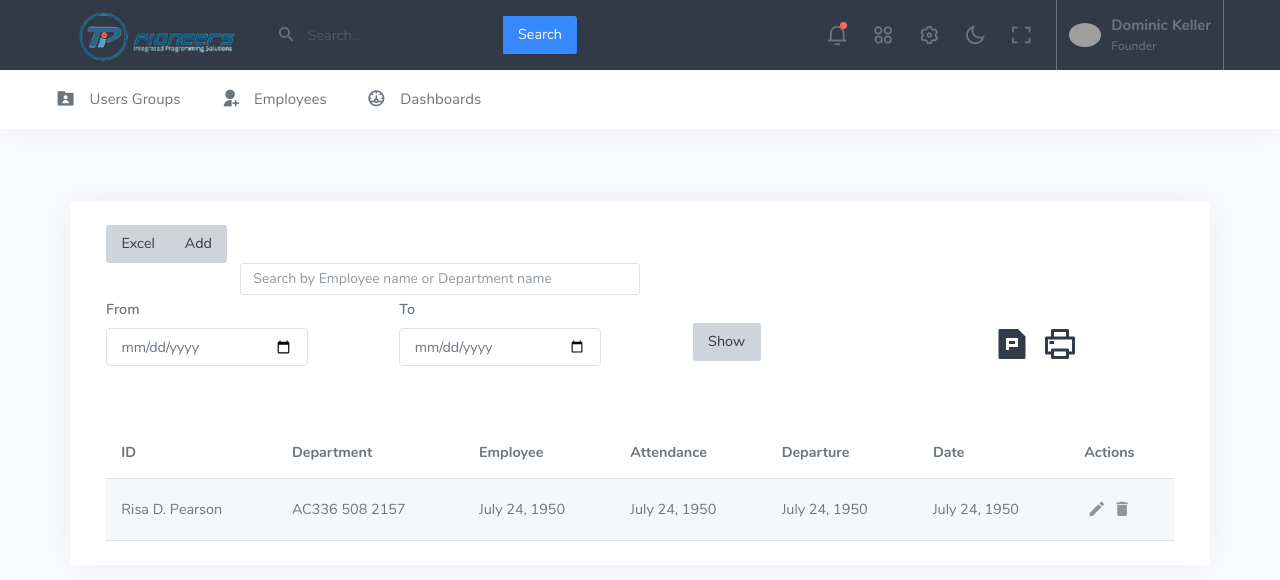
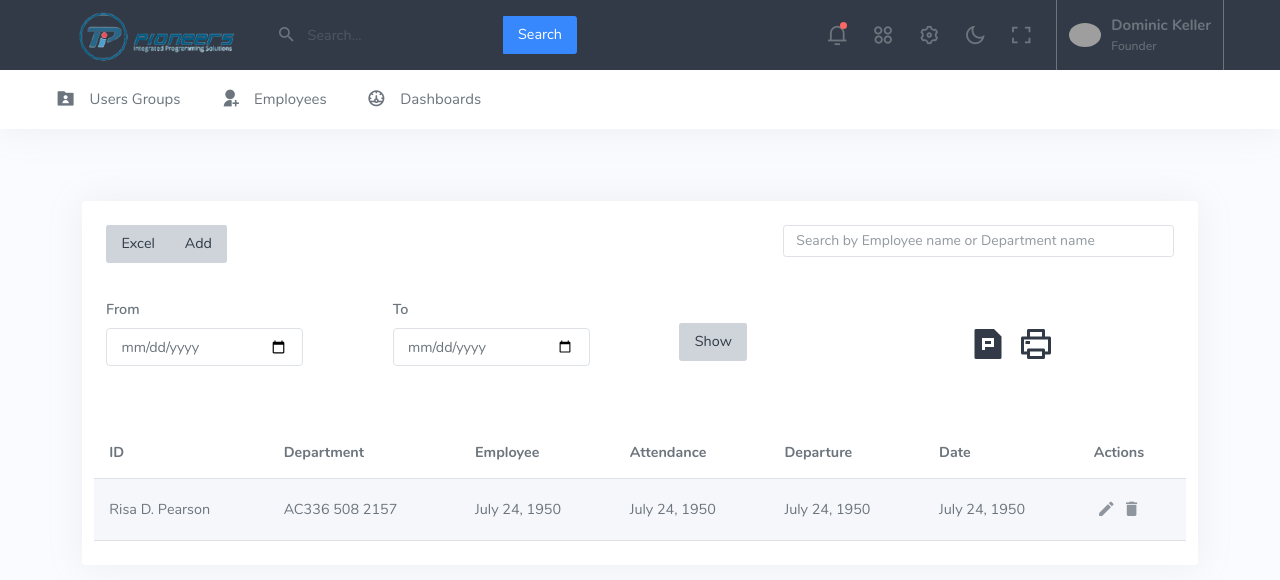
Before and after one commit to HR-Mangment-System/HRMangmentSystem-Frontend, an Angular app: page /attendance-departure in a window 1280 px wide. Shown: the top 580 px of the page. Built offline with nearby package versions, Linux system fonts and the light colour scheme; grey boxes are pictures that could not be loaded.

Commit message:
pdf export handle

```diff
--- a/package.json
+++ b/package.json
@@ -20,6 +20,8 @@
     "@angular/router": "^16.2.0",
     "bootstrap": "^5.3.3",
     "bootstrap-icons": "^1.11.3",
+    "jspdf": "^2.5.1",
+    "jspdf-autotable": "^3.8.2",
     "jwt-decode": "^4.0.0",
     "rxjs": "~7.8.0",
     "tslib": "^2.3.0",
--- a/src/app/Pages/attendance-departure/attendance-departure.component.css
+++ b/src/app/Pages/attendance-departure/attendance-departure.component.css
@@ -0,0 +1,6 @@
+.print {
+  color: rgb(49, 58, 70);
+}
+.print:hover {
+  cursor: pointer;
+}
--- a/src/app/Pages/attendance-departure/attendance-departure.component.html
+++ b/src/app/Pages/attendance-departure/attendance-departure.component.html
@@ -1,12 +1,20 @@
 <div class="container mt-5">
-  <div class="row">
-    <div class="card">
-      <div class="card-body">
+  <div class="card">
+    <div class="card-body">
+      <div class="row">
         <div class="col-sm-12 col-md-6">
           <div class="dt-buttons btn-group flex-wrap">
-            <label class="btn btn-soft-dark buttons-copy buttons-html5" tabindex="0" aria-controls="datatable-buttons">
+            <label
+              class="btn btn-soft-dark buttons-copy buttons-html5"
+              tabindex="0"
+              aria-controls="datatable-buttons"
+            >
               <span>Excel</span>
-              <input type="file" (change)="onFileChange($event)" style="display: none;">
+              <input
+                type="file"
+                (change)="onFileChange($event)"
+                style="display: none"
+              />
             </label>
 
             <button
@@ -54,22 +62,25 @@
               <button type="button" class="btn btn-soft-dark mt-3">Show</button>
             </div>
           </div>
-          <div class="col-4 mt-1">
+          <div class="col-md-4 mt-1">
             <a
-              href="javascript: void(0);"
-              class="action-icon mt-2 d-inline-block ms-2 me-5 float-end"
+              class="action-icon mt-2 d-inline-block ms-2 me-5 float-end print"
             >
-              <i class="font-36 text-dark ri-printer-line"></i
+              <i class="font-36 ri-printer-line"></i
             ></a>
             <a
-              href="javascript: void(0);"
-              class="action-icon mt-2 d-inline-block ms-2 float-end"
+              class="action-icon mt-2 d-inline-block ms-2 float-end print"
+              (click)="SavePDF()"
             >
-              <i class="font-36 text-dark ri-file-ppt-fill"></i
+              <i class="font-36 ri-file-ppt-fill"></i
             ></a>
           </div>
         </div>
-        <table class="table table-striped table-centered mb-0">
+        <table
+          class="table table-striped table-centered mb-0"
+          id="content"
+          #content
+        >
           <thead>
             <tr>
               <th>ID</th>
--- a/src/app/Pages/attendance-departure/attendance-departure.component.ts
+++ b/src/app/Pages/attendance-departure/attendance-departure.component.ts
@@ -1,14 +1,14 @@
-import { Component } from '@angular/core';
+import { Component, ViewChild, ElementRef } from '@angular/core';
 import * as XLSX from 'xlsx';
-
+import jsPDF from 'jspdf';
+import autoTable from 'jspdf-autotable';
 @Component({
   selector: 'app-attendance-departure',
   templateUrl: './attendance-departure.component.html',
   styleUrls: ['./attendance-departure.component.css'],
 })
 export class AttendanceDepartureComponent {
-  constructor() { }
-
+  @ViewChild('content', { static: false }) content!: ElementRef;
   onFileChange(event: any) {
     const file = event.target.files[0];
     const reader: FileReader = new FileReader();
@@ -20,15 +20,15 @@ export class AttendanceDepartureComponent {
       const firstSheetName: string = workbook.SheetNames[0];
       const worksheet: XLSX.WorkSheet = workbook.Sheets[firstSheetName];
 
-      const jsonData: any[] = XLSX.utils.sheet_to_json(worksheet, { header: 1 });
+      const jsonData: any[] = XLSX.utils.sheet_to_json(worksheet, {
+        header: 1,
+      });
 
-      // Extract column headers from the first row
       const headers = jsonData[0];
 
-      // Convert the rest of the rows into objects with keys from column headers
-      const formattedData = jsonData.slice(1).map(row => {
+      const formattedData = jsonData.slice(1).map((row) => {
         const formattedRow: any = {};
-        headers.forEach((header:any, index:any) => {
+        headers.forEach((header: any, index: any) => {
           formattedRow[header] = row[index];
         });
         return formattedRow;
@@ -39,4 +39,17 @@ export class AttendanceDepartureComponent {
 
     reader.readAsArrayBuffer(file);
   }
+
+  SavePDF(): void {
+    const table = this.content.nativeElement;
+    table
+      .querySelectorAll(`th:nth-child(${7}), td:nth-child(${7})`)
+      .forEach((cell: HTMLElement) => {
+        cell.style.display = 'none';
+      });
+
+    const doc = new jsPDF();
+    autoTable(doc, { html: table });
+    doc.save('table.pdf');
+  }
 }
```
Also changed, not shown: 1 other file (tests, documents, lock files or other folders).
